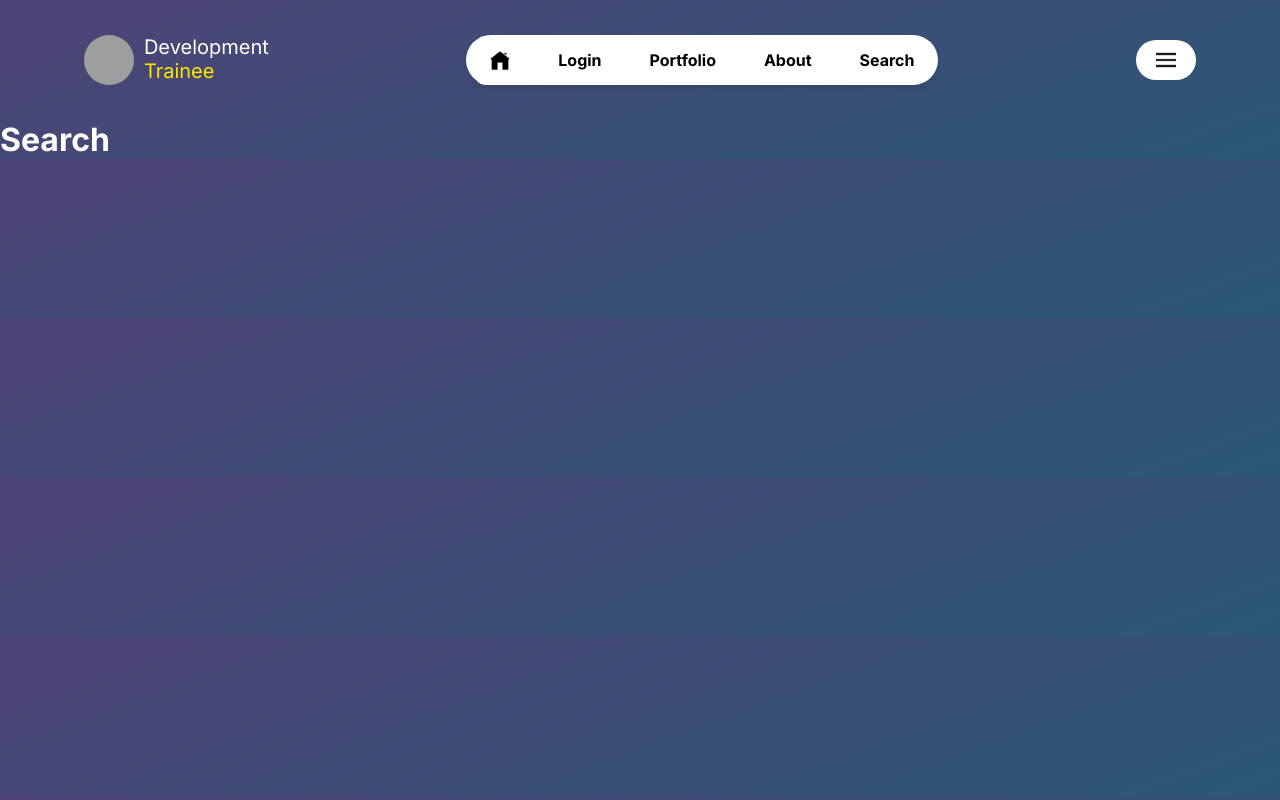
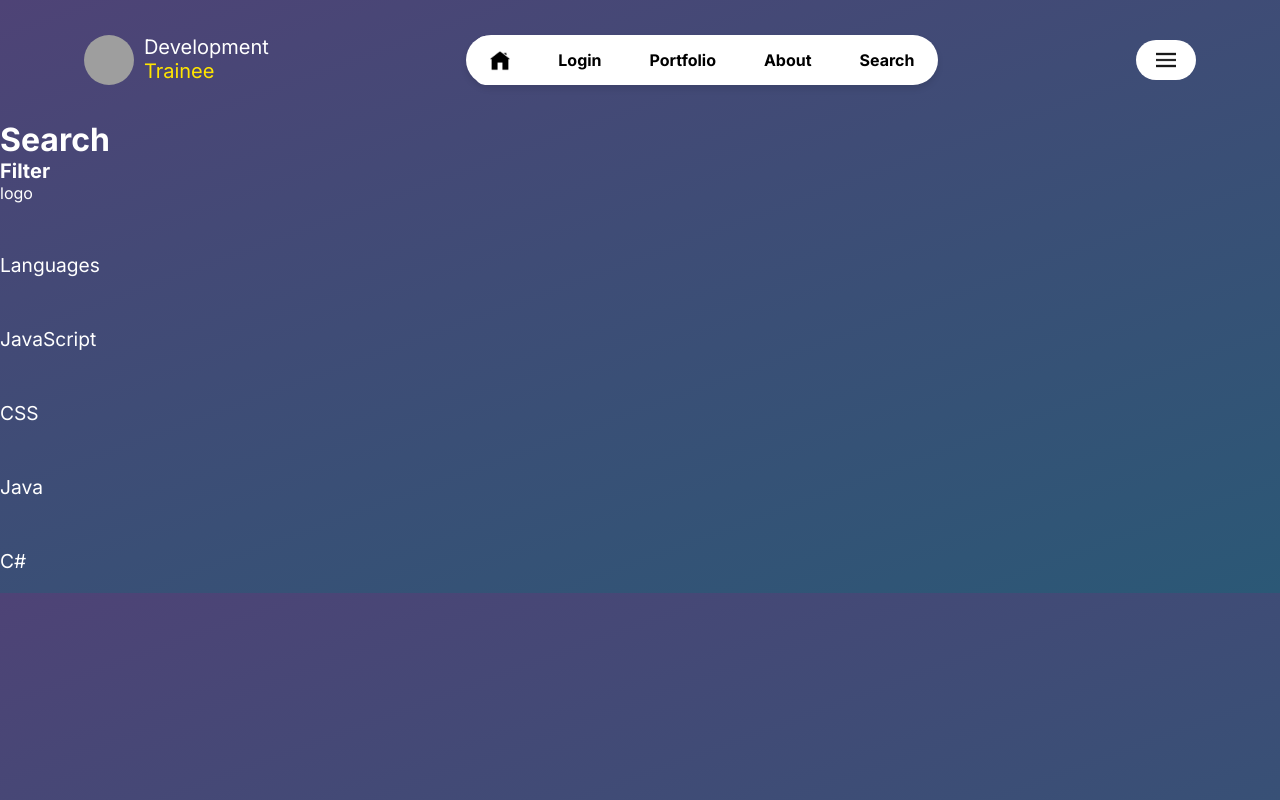
Before and after one commit to NjabuloKukame/DVT-Trainee-Portfolio, a React (Vite) app in the folder DVT_Trainee_Portfolio/: page /search in a window 1280 px wide. Built offline with nearby package versions, Linux system fonts and the light colour scheme; grey boxes are pictures that could not be loaded; a web font is replaced by a local one.

Commit message:
Added structure for filter

```diff
--- a/DVT_Trainee_Portfolio/src/Search.jsx
+++ b/DVT_Trainee_Portfolio/src/Search.jsx
@@ -1,6 +1,7 @@
 import './styles.css';
 import './Search.css';
 import Header from './components/Header';
+import Filter from './components/Filter';
 
 function Search(){
     return(
@@ -9,6 +10,7 @@ function Search(){
             <div>
                 <h1>Search</h1>
             </div>
+            <Filter/>
         </>
 
     );
--- /dev/null
+++ b/DVT_Trainee_Portfolio/src/components/Filter.jsx
@@ -0,0 +1,26 @@
+
+
+function Filter(){
+    return(
+        <section >
+            <div className="filter-title">
+                <h3 className="logo-text">Filter</h3>
+                <span>logo</span>
+            </div>
+            <div className="filter-section">
+                <p className="filter-section-title">Languages</p>
+                <div className="divider"></div>
+                <div className="filter-content-container">
+                    <p className="filter-content-name">JavaScript</p>
+                    <p className="filter-content-name">CSS</p>
+                    <p className="filter-content-name">Java</p>
+                    <p className="filter-content-name">C#</p>
+                </div>
+            </div>
+
+
+        </section>
+    );
+}
+
+export default Filter;
```
Also changed, not shown: DVT_Trainee_Portfolio/src/components/Filter.css (added), 1 other file (tests, documents, lock files or other folders).
